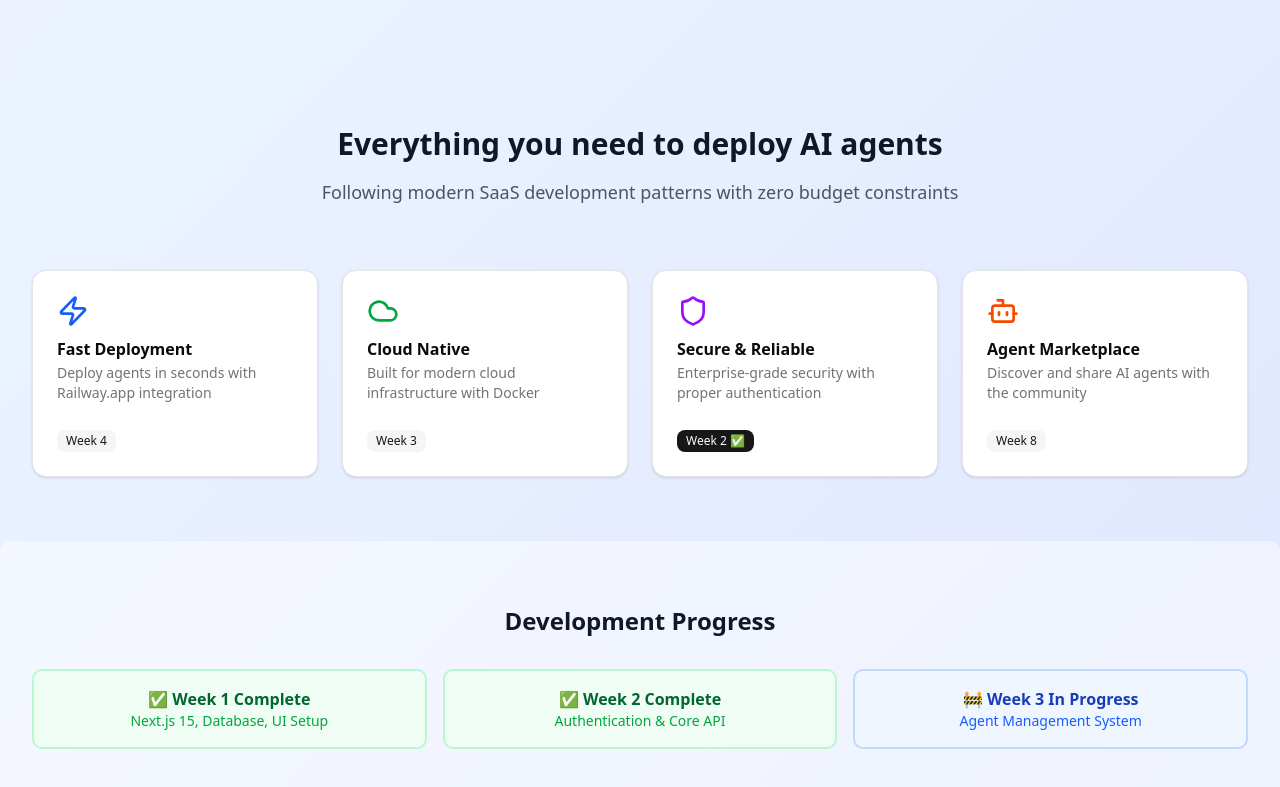
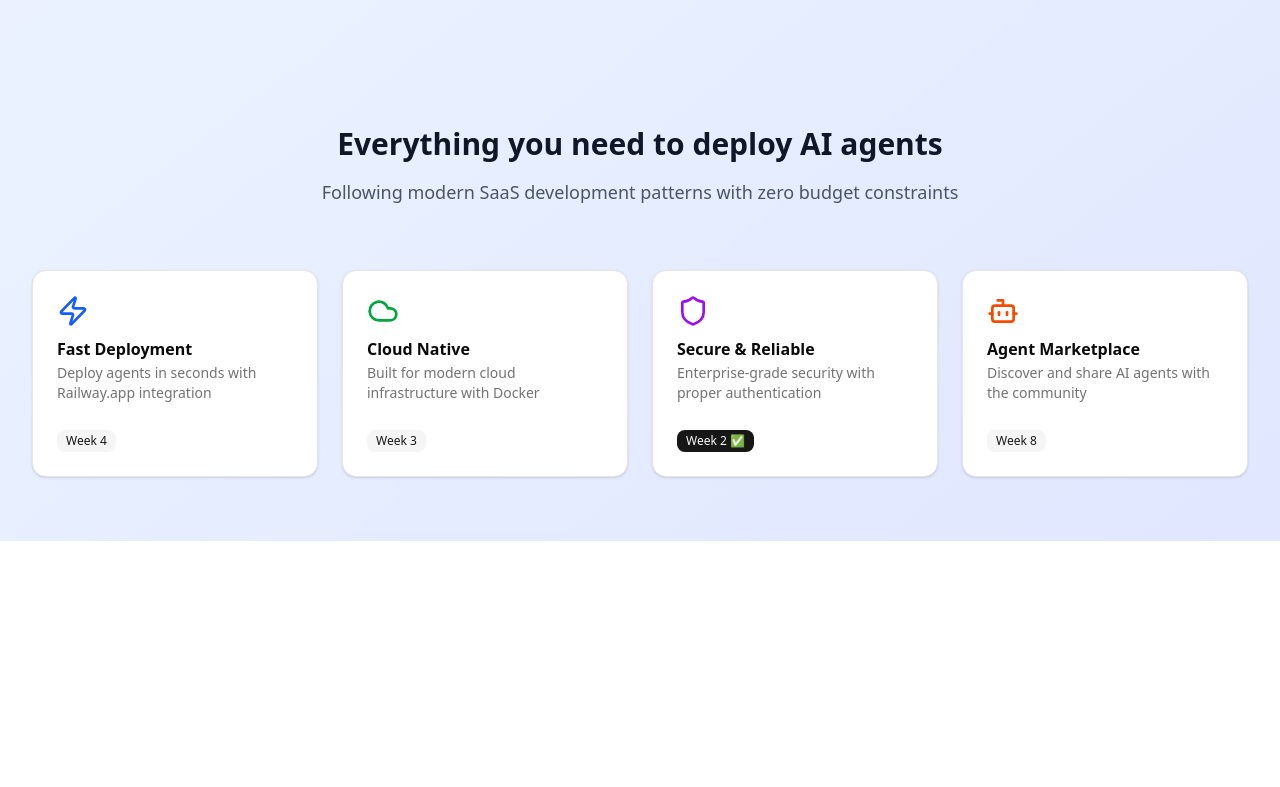
Before and after one commit to sajmeister/aaplat, a Next.js app: page / in a window 1280 px wide. Shown: the part 452-1239 px from the top of the page. After the commit the page ends 993 px from the top, so only its background shows below. Built offline with nearby package versions, Linux system fonts and the light colour scheme; no server answers.

Commit message:
feat: Remove Development Progress section from home page

```diff
--- a/src/app/page.tsx
+++ b/src/app/page.tsx
@@ -154,28 +154,7 @@ export default async function HomePage() {
           </div>
         </div>
 
-        {/* Development Status */}
-        <div className="max-w-7xl mx-auto px-4 sm:px-6 lg:px-8 py-16 bg-white/50 rounded-lg mx-4">
-          <div className="text-center">
-            <h2 className="text-2xl font-bold text-gray-900 mb-8">
-              Development Progress
-            </h2>
-            <div className="grid grid-cols-1 md:grid-cols-3 gap-4">
-              <div className="p-4 bg-green-50 rounded-lg border-2 border-green-200">
-                <h3 className="font-semibold text-green-800">✅ Week 1 Complete</h3>
-                <p className="text-sm text-green-600">Next.js 15, Database, UI Setup</p>
-              </div>
-              <div className="p-4 bg-green-50 rounded-lg border-2 border-green-200">
-                <h3 className="font-semibold text-green-800">✅ Week 2 Complete</h3>
-                <p className="text-sm text-green-600">Authentication & Core API</p>
-              </div>
-              <div className="p-4 bg-blue-50 rounded-lg border-2 border-blue-200">
-                <h3 className="font-semibold text-blue-800">🚧 Week 3 In Progress</h3>
-                <p className="text-sm text-blue-600">Agent Management System</p>
-              </div>
-            </div>
-          </div>
-        </div>
+
       </main>
     </div>
   );
```
